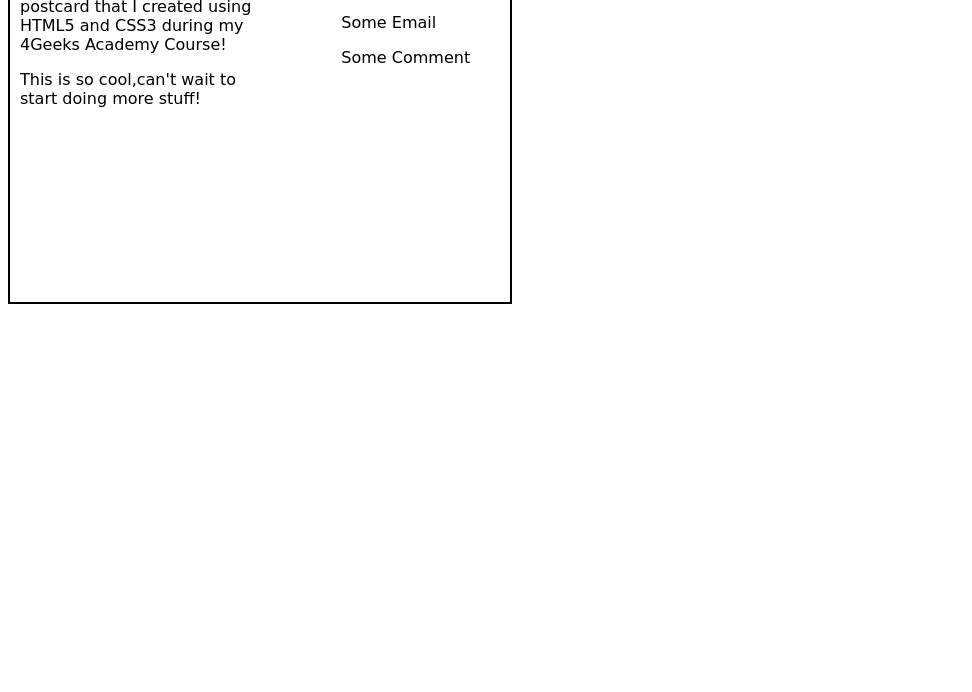
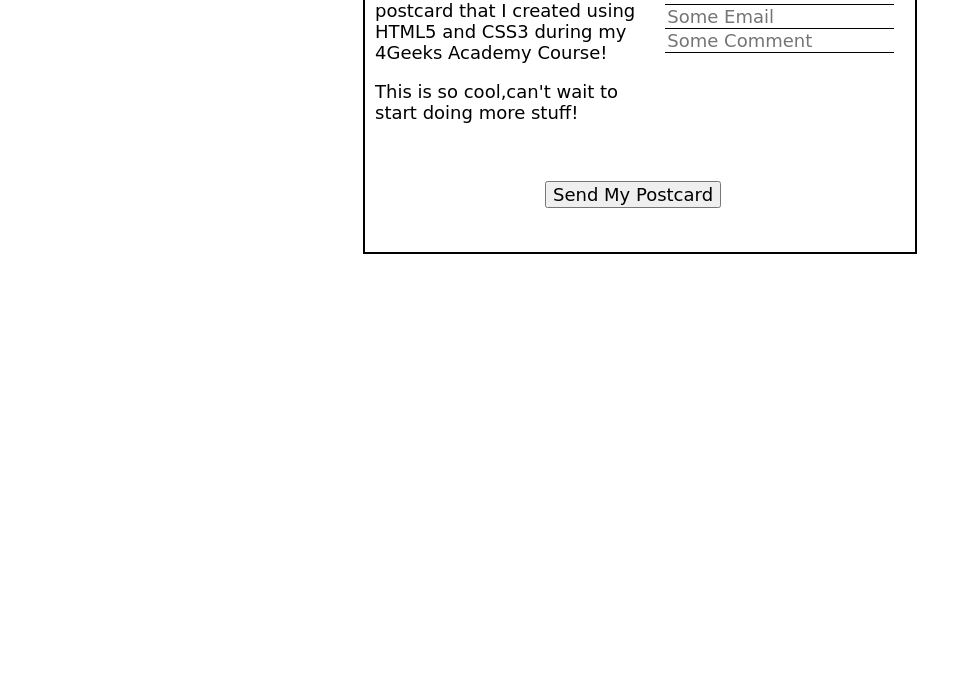
Before and after one commit to Ishdin/Ishdin-postcard, a plain HTML site: page index.html in a window 1280 px wide. Shown: the part 108-800 px from the top of the page, without its empty margins (0-972 px from the left). Drawn offline with Linux system fonts and the light colour scheme.

Commit message:
final change

```diff
--- a/index.html
+++ b/index.html
@@ -17,10 +17,13 @@
                    <p>This is so cool,can't wait to<br>start doing more stuff!</p>
                 </div>
                 <div class="body-right">
-                    <p>Some Name</p>
-                    <p>Some Email</p>
-                    <p>Some Comment</p>
+                    <input class="input" type="text"  placeholder="Some Name" />
+                    <input class="input" type="text"  placeholder="Some Email" />
+                    <input class="input" type="text"  placeholder="Some Comment" />
                 </div>
+            </div>
+            <div class="footer">
+                <button class="button">Send My Postcard</button>
             </div>
         </div>
     </body>
--- a/style.css
+++ b/style.css
@@ -1,13 +1,10 @@
 .Postcard {
-    width: 500px;
-    height: 400px;
+    width: 550px;
+    height: 350px;
     border:2px solid;
+    margin: auto;
 }
-
 .header {
-    width: 500px;
-    height: 50px;
-    background-color: white;
     display:flex;
 }
 .font{
@@ -23,20 +20,40 @@
     left: 280px;
 }
 .body {
-    width: 500px;
-    height: 300px;
-*    border: 2px solid;
+    width: 600px;
+    height: 200px;
     display: flex;
     font-family: cursive;
+    font-size: 18px;
 }
 .body-right {
     position:relative;
-    top: 10px;
-    left: 100px;
+    top: 0px;
+    left: 0px;
+    color: gray;
+    font-size: 18px;
+}
+.input {
+    border:none;
+    border-bottom: 1px solid;
+    border-inline: 5px;
+    font-size: 18px;
+    font-family: cursive;
 }
 .body-left {
+    height: 700px;
+    width: 700px;
     position: relative;
-    top:10px;
+    top:-20px;
     left: 10px;
+}
+
+.footer {
+    position: relative;
+    top:0px;
+    left:180px;
+}
+.button {
     font-family: cursive;
+    font-size: 18px;
 }
```
